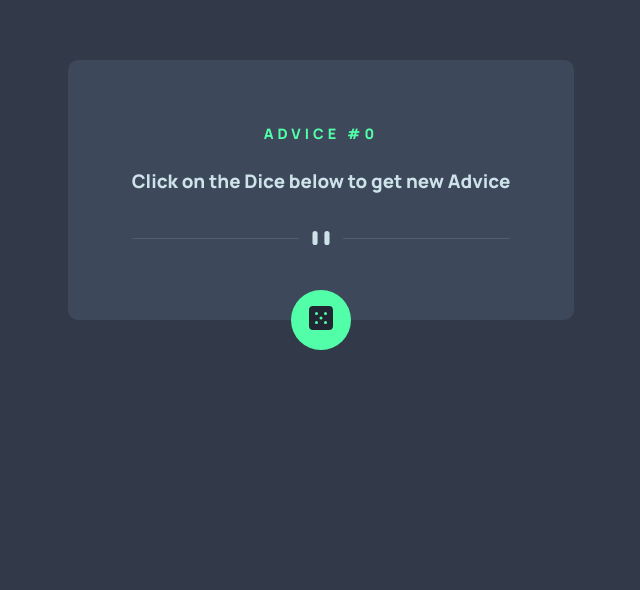
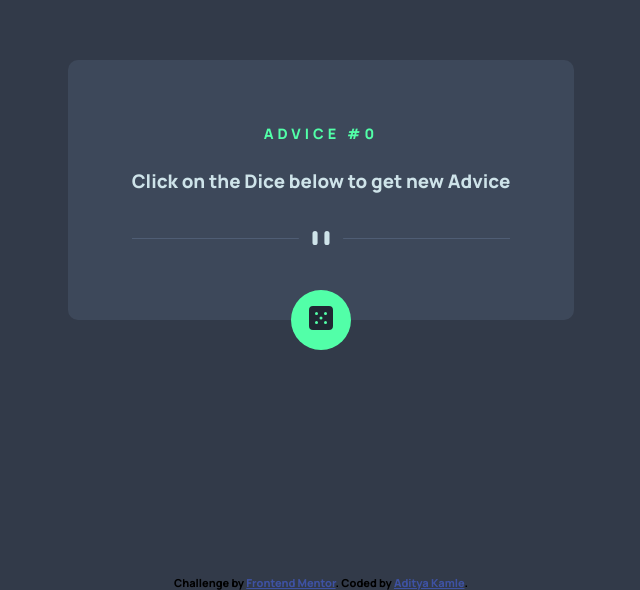
Before and after one commit to Aditya6101/advice-generator-card, a plain HTML site: page index.html in a window 1280 px wide. Shown: the part 210-800 px from the top of the page, without its empty margins (319-959 px from the left). Drawn offline with Linux system fonts and the light colour scheme.

Commit message:
attribution added.

```diff
--- a/index.html
+++ b/index.html
@@ -13,6 +13,10 @@
     <link rel="stylesheet" href="./style.css" />
     <style>
       .attribution {
+        position: absolute;
+        bottom: 0;
+        left: 50%;
+        transform: translateX(-50%);
         font-size: 11px;
         text-align: center;
       }
@@ -34,12 +38,12 @@
       </button>
     </main>
 
-    <!-- <div class="attribution">
+    <div class="attribution">
       Challenge by
       <a href="https://www.frontendmentor.io?ref=challenge" target="_blank"
         >Frontend Mentor</a
-      >. Coded by <a href="#">Your Name Here</a>.
-    </div> -->
+      >. Coded by <a href="https://adityakamble.netlify.app/">Aditya Kamle</a>.
+    </div>
 
     <script src="./script.js"></script>
   </body>
```
